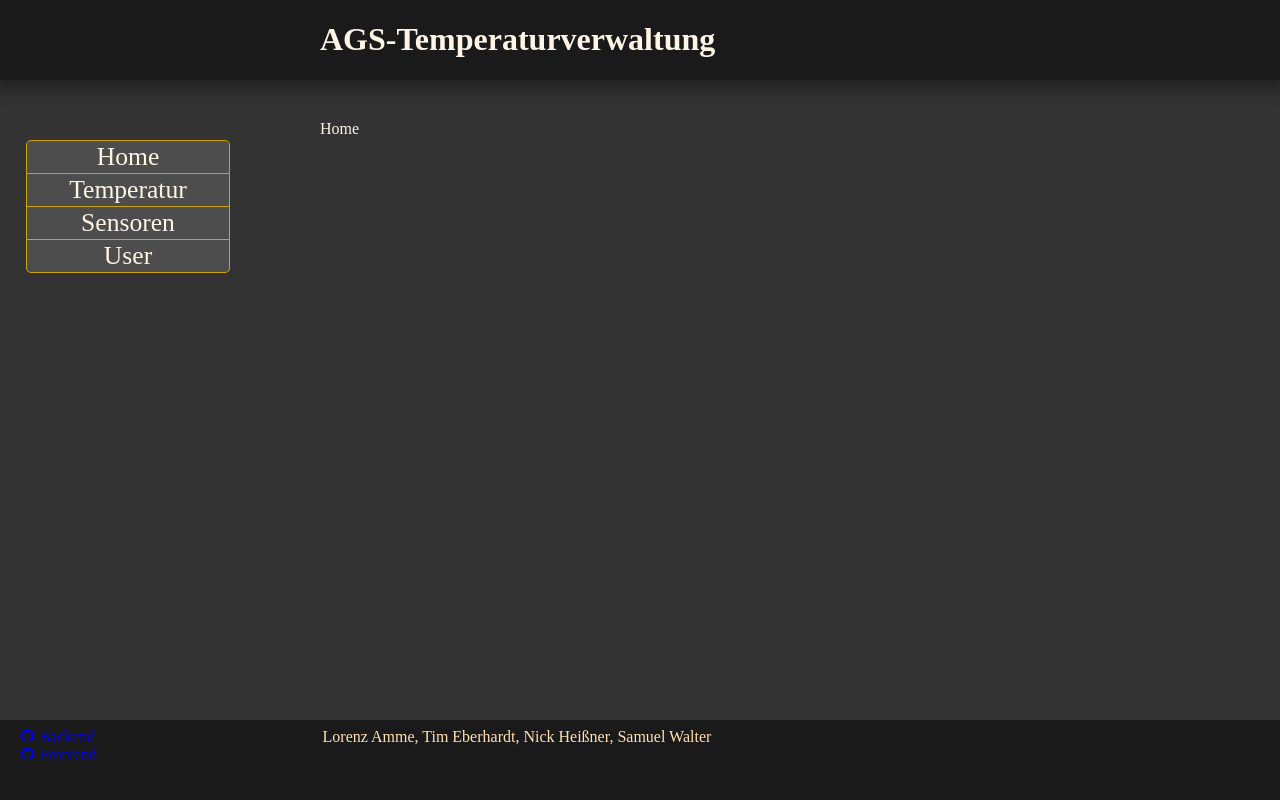
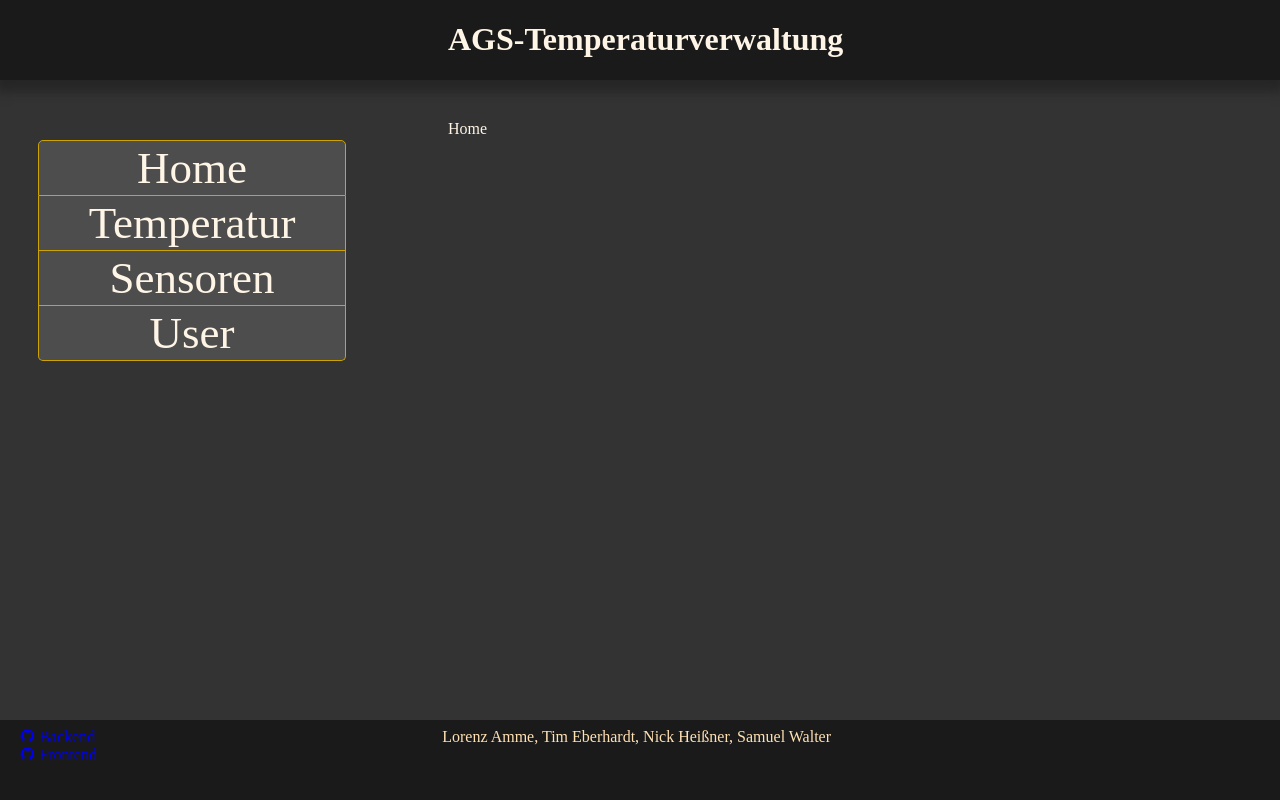
Before and after one commit to Ebbyplay/ags_temperaturverwaltung_frontend, a Vue app: page /temperaturen in a window 1280 px wide. Built offline with nearby package versions, Linux system fonts and the light colour scheme.

Commit message:
changed width of navigation

```diff
--- a/src/App.vue
+++ b/src/App.vue
@@ -65,12 +65,12 @@ button {
 }
 
 #nav {
-  width: 20vw;
+  width: 30vw;
   padding: 5vh 0vw;
 }
 
 #content {
-  width: 80vw;
+  width: 70vw;
   padding: 5vh 5vw;
 }
 </style>
--- a/src/components/FooterCom.vue
+++ b/src/components/FooterCom.vue
@@ -33,7 +33,7 @@ export default {};
   max-width: 100vw;
 
   & > #github {
-    width: 20vw;
+    width: 30vw;
     padding-top: 1vh;
     padding-left: 1.5vw;
     & a {
@@ -49,7 +49,7 @@ export default {};
     padding-left: 5vw;
     padding-top: 1vh;
     color: darken($textcolor, 10%);
-    width: 80vw;
+    width: 70vw;
   }
 }
 </style>
--- a/src/components/HeaderCom.vue
+++ b/src/components/HeaderCom.vue
@@ -23,12 +23,12 @@ export default {
   max-width: 100vw;
 
   #logo {
-    min-width: 20vw;
+    min-width: 30vw;
   }
 
   h1 {
     padding: 0 5vw;
-    width: 80vw;
+    width: 70vw;
   }
 }
 </style>
--- a/src/components/NavigationCom.vue
+++ b/src/components/NavigationCom.vue
@@ -50,7 +50,7 @@ $activecolor: darken($buttoncolor, 20%);
 
   .nav-item {
     width: 80%;
-    font-size: 2vw;
+    font-size: 45px;
     border: solid $bordercolor 1px;
     cursor: pointer;
     background-color: $buttoncolor;
```
